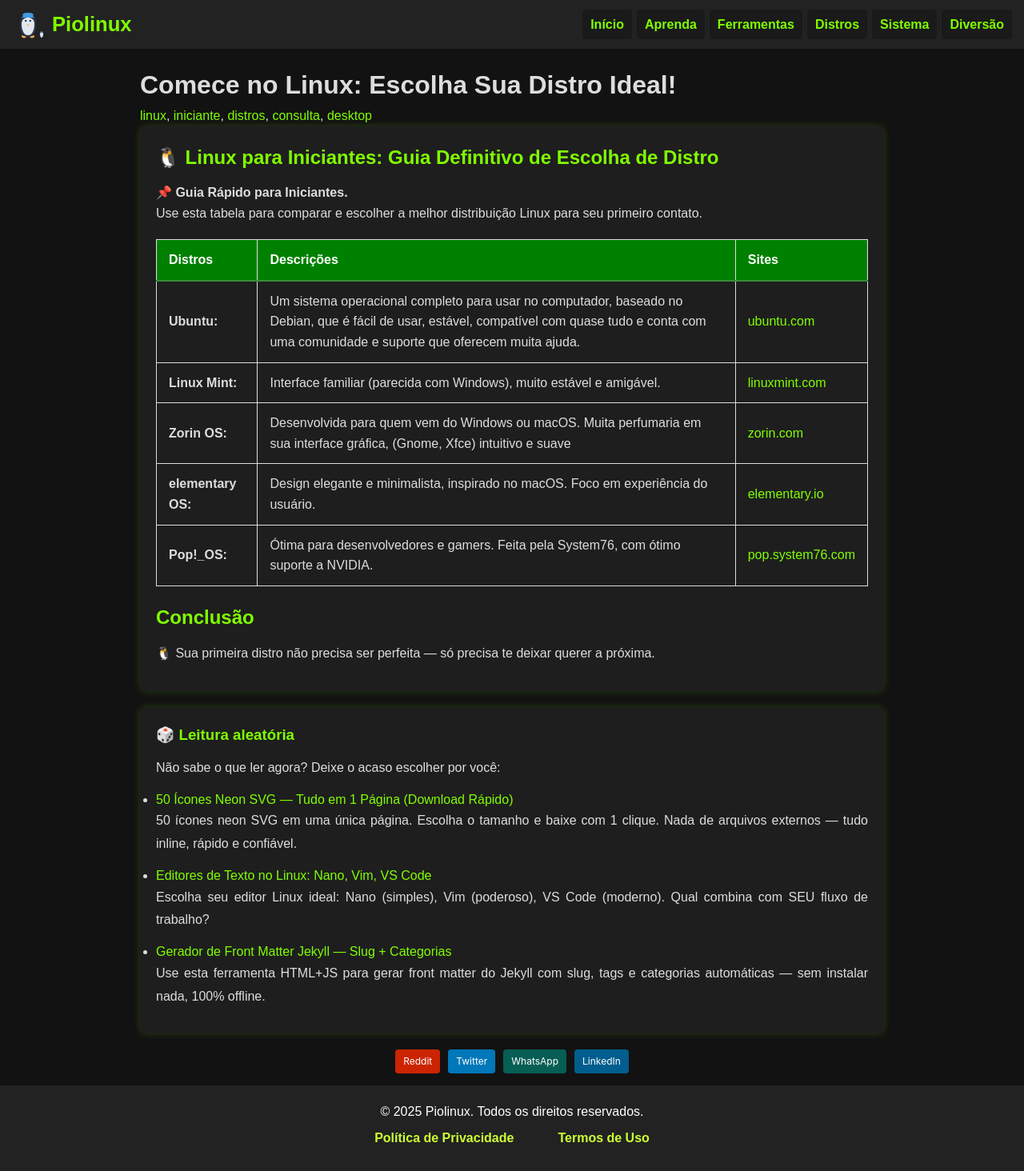
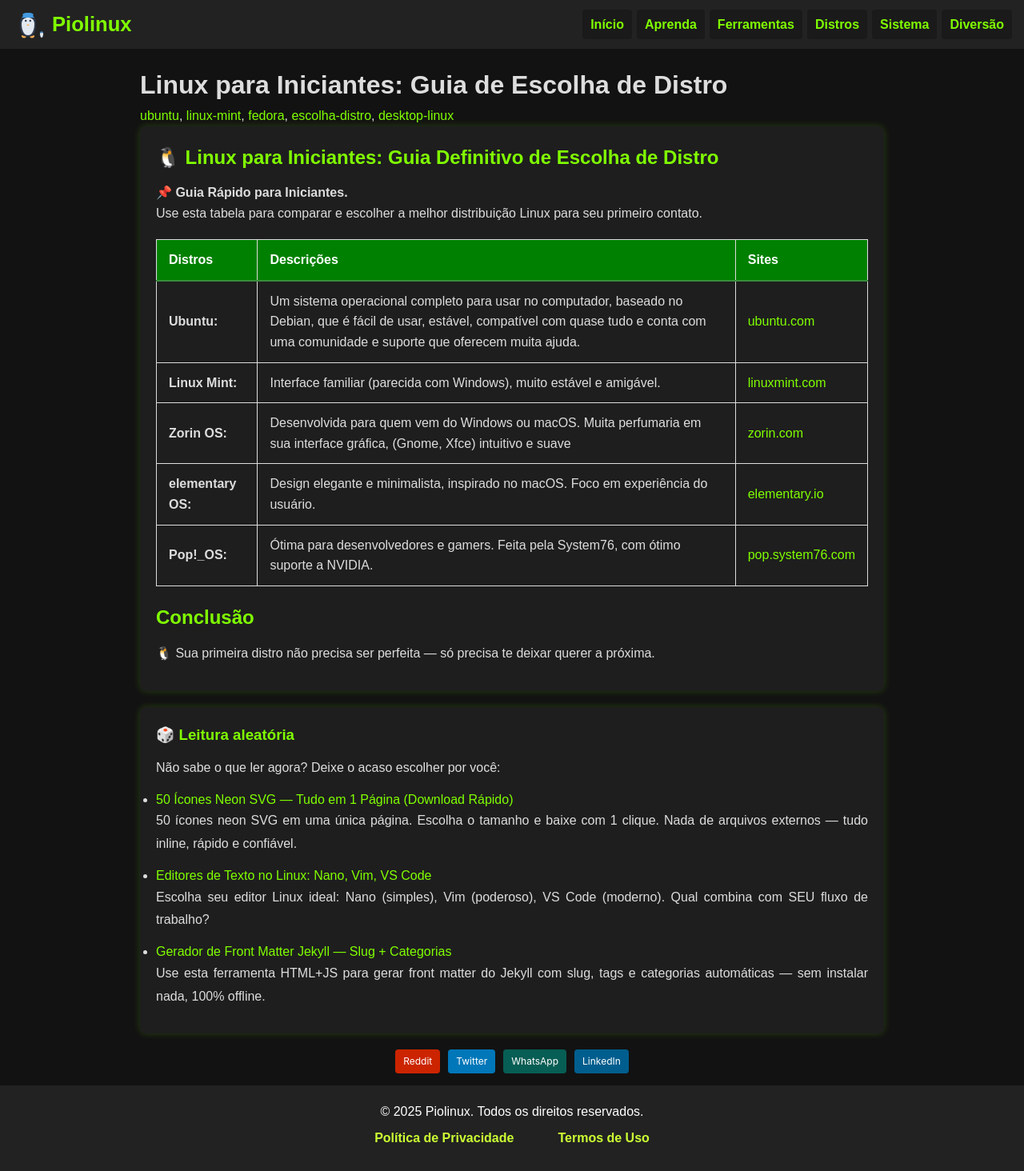
Before and after one commit to Piolinux/piolinux-site, a Jekyll site: the page built from _pages/distros/distros-iniciante.md, in a window 1280 px wide. Shown: the whole page at 80% size. Built offline with Jekyll 4.4.1, drawn with Linux system fonts in a browser that asks for light colours.

Commit message:
Update distros-iniciante.md

```diff
--- a/_pages/distros/distros-iniciante.md
+++ b/_pages/distros/distros-iniciante.md
@@ -1,10 +1,10 @@
 ---
-seo: false
-layout: default
-title: "Comece no Linux: Escolha Sua Distro Ideal!"
-description: "Instale fácil: Ubuntu, Mint, Zorin. Suporte, simplicidade e segurança garantidos. Ideal para quem vem do Windows!"
-tags: [linux,iniciante, distros,consulta, desktop]
-permalink: /distros/iniciante/
+layout: manual-seo
+title_custom: "Linux para Iniciantes: Guia de Escolha de Distro | Piolinux"
+description_custom: "Descubra qual distro Linux combina com seu nível e objetivos. Tabela comparativa rápida para decisão inteligente."
+title: "Linux para Iniciantes: Guia de Escolha de Distro"
+permalink: /distro-iniciante/
+tags: [ubuntu, linux-mint, fedora, escolha-distro, desktop-linux]
 ---
 
 
```
